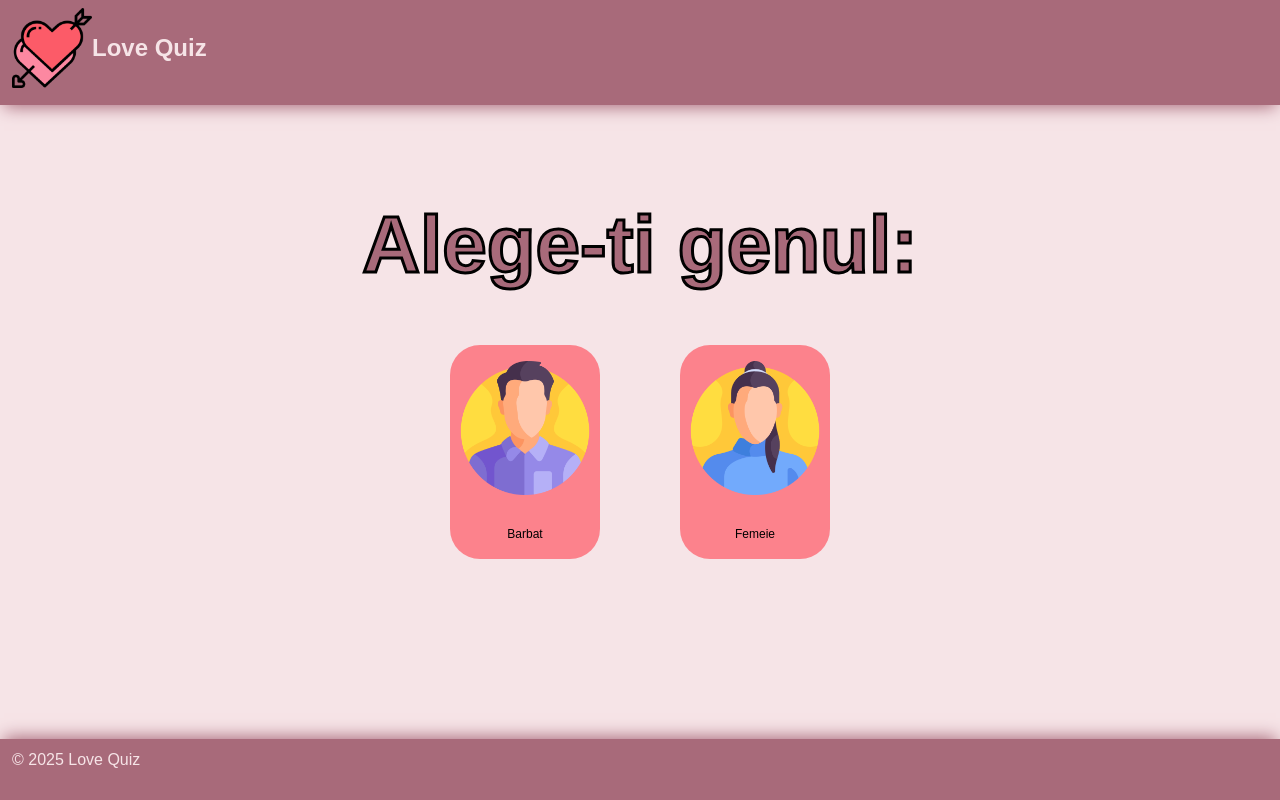
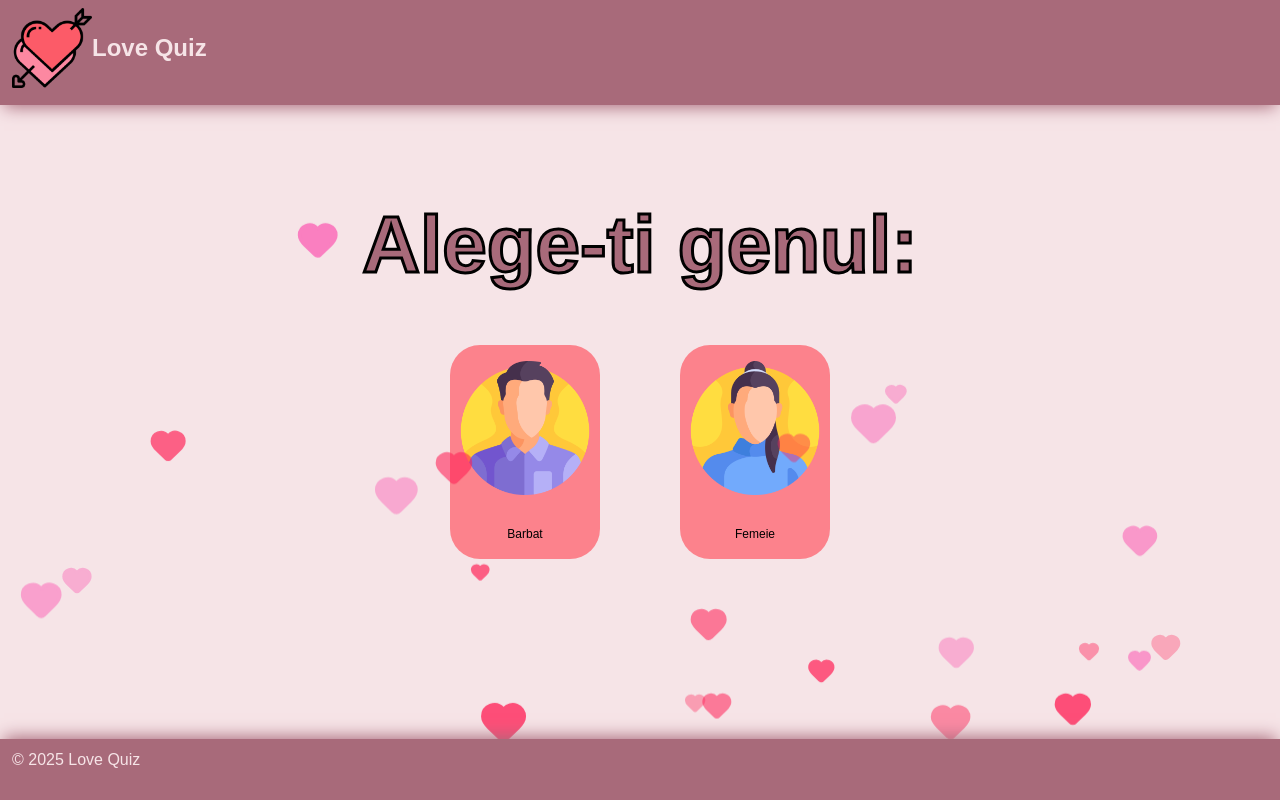
Before and after one commit to CosminCAS123/LoveQuiz, a React (Vite) app in the folder lovequiz.client/: page /gender in a window 1280 px wide. Built offline with nearby package versions, Linux system fonts and the light colour scheme.

Commit message:
female page, animations, floating hearts

```diff
--- a/lovequiz.client/package.json
+++ b/lovequiz.client/package.json
@@ -10,9 +10,14 @@
     "preview": "vite preview"
   },
   "dependencies": {
+    "@heroicons/react": "^2.2.0",
     "@tailwindcss/vite": "^4.1.11",
+    "framer-motion": "^12.20.5",
+    "lucide-react": "^0.525.0",
     "react": "^19.1.0",
     "react-dom": "^19.1.0",
+    "react-icons": "^5.5.0",
+    "react-intersection-observer": "^9.16.0",
     "react-router-dom": "^6.30.1"
   },
   "devDependencies": {
--- a/lovequiz.client/src/App.jsx
+++ b/lovequiz.client/src/App.jsx
@@ -4,6 +4,7 @@ import Header from './Header.jsx'
 import MainBlock from './Landing_page.jsx';
 import Footer from './Footer.jsx';
 import './tailwind.css';
+import FloatingHearts from './FloatingHeats.jsx';
 
 function App() {
     const handleClick = () => {
@@ -12,6 +13,7 @@ function App() {
 
     return (
       <>
+      <FloatingHearts />
         <div className="header-wrapper wrapper">
           <Header />
         </div>
--- /dev/null
+++ b/lovequiz.client/src/FloatingHeats.jsx
@@ -0,0 +1,59 @@
+import React, { useRef } from "react";
+import { Heart } from "lucide-react";
+
+// How many hearts? Crank it up or down.
+const NUMBER_OF_HEARTS = 25;
+
+/**
+ * FloatingHearts (scroll-proof)
+ * ---------------------------------------------------------------
+ * A fixed, full-viewport layer that continuously floats hearts
+ * upward.  Because the layer itself never translates with page
+ * scroll, the animation feels independent of user scrolling.
+ *
+ * - `pointer-events-none` keeps it non-interactive.
+ * - `fixed inset-0` ties it to the viewport so hearts don't budge
+ *   when the document scrolls.
+ */
+export default function FloatingHearts() {
+  /* Create a one-time randomised list of heart props */
+  const hearts = useRef(
+    Array.from({ length: NUMBER_OF_HEARTS }, (_, id) => ({
+      id,
+      left: Math.random() * 100,        // 0–100 % across viewport
+      size: 18 + Math.random() * 34,    // 18–52 px
+      delay: Math.random() * 5,         // 0–5 s stagger
+      duration: 8 + Math.random() * 12, // 8–20 s per loop
+      opacity: 0.3 + Math.random() * 0.5,
+      hue: Math.random() < 0.5 ? "text-pink-400" : "text-rose-500",
+    }))
+  ).current;
+
+  return (
+    <div className="pointer-events-none fixed inset-0 z-20 overflow-hidden">
+      {hearts.map((h) => (
+        <Heart
+          key={h.id}
+          className={`absolute ${h.hue}`}
+          style={{
+            left: `${h.left}%`,
+            bottom: `-${h.size}px`,
+            width: h.size,
+            height: h.size,
+            opacity: h.opacity,
+            animation: `floatUp ${h.duration}s linear ${h.delay}s infinite`,
+          }}
+          fill="currentColor"
+        />
+      ))}
+
+      {/* keyframes inline so the component is  drop-in-ready */}
+      <style>{`
+        @keyframes floatUp {
+          0%   { transform: translateY(0); }
+          100% { transform: translateY(-120vh); }
+        }
+      `}</style>
+    </div>
+  );
+}
--- a/lovequiz.client/src/GenderBlock.scss
+++ b/lovequiz.client/src/GenderBlock.scss
@@ -70,3 +70,15 @@
         }
     }
 }
+
+.quiz-wrapper {
+    color: #A86A7A;
+}
+
+.text-color-primary {
+    color: #b17987;
+}
+
+.bg-color-primary {
+    background-color: #F6E4E7;
+}
--- a/lovequiz.client/src/GenderPage.jsx
+++ b/lovequiz.client/src/GenderPage.jsx
@@ -4,31 +4,35 @@ import './GenderBlock.scss';
 import Header from './Header.jsx'
 import Footer from './Footer.jsx'
 import './tailwind.css';
+import { useNavigate } from 'react-router-dom';
+import { useEffect, useState } from 'react';
+import { useInView } from 'react-intersection-observer';
+import { useRef } from 'react';
+import FloatingHearts from './FloatingHeats.jsx';
 
 function GenderBlock() {
-    const handleClick = () => {
-        alert('Salut! Ai apasat butonul 🚀');
-    };
+    const navigate = useNavigate();
 
     return (
       <>
+      <FloatingHearts />
         <div className="header-wrapper wrapper">
           <Header />
         </div>
 
         <div className="gender-block-wrapper wrapper ccontainer">
             <div className="gender-block flex">
-                <div className="gender-block__title animate-fade-in">
+                <div className="gender-block__title animate-fade-in z-10">
                     Alege-ti genul:
                 </div>
 
-                <div className="gender-block__genders animate-grow">
+                <div className="gender-block__genders animate-grow z-10">
                     <button className="gender-block__genders-box">
                         <img src="../assets/man-3.png" className="gender-block__genders--male-image"/>
 
                         <span className="gender-block__genders--male-text">Barbat</span>
                     </button>
-                    <button className="gender-block__genders-box">
+                    <button className="gender-block__genders-box" onClick={() => navigate('female')}>
                         <img src="../assets/woman-2.png" className="gender-block__genders--female-image"/>
 
                         <span className="gender-block__genders--female-text">Femeie</span>
@@ -44,4 +48,69 @@ function GenderBlock() {
     );
 }
 
+export function FemaleBlock() {
+
+  const quizRef = useRef(null);
+  const [questions, setQuestions] = useState([]);
+  const [error,     setError]     = useState(null);
+
+  useEffect(() => {
+    fetch('http://localhost:5023/api/quiz/questions?gender=female')
+      .then(r => {
+        if (!r.ok) throw new Error('HTTP ' + r.status);
+        return r.json();
+      })
+      .then(setQuestions)
+      .catch(setError);
+  }, []);
+
+  const [ref1, inView1] = useInView({ triggerOnce: true, threshold: 0.3 });
+  const [ref2, inView2] = useInView({ triggerOnce: true, threshold: 0.3 });
+
+  return(
+
+    <>
+    <FloatingHearts />
+    <div className="header-wrapper wrapper">
+      <Header />
+    </div>
+
+    <div class = "flex bg-color-primary">
+
+      <div className="quiz-wrapper gender-block-wrapper pl-12 relative" ref={quizRef}>
+        {error && <p className="error">Nu se poate încărca întrebarea.</p>}
+
+        {!error && questions.length === 0 && <p>Se încarcă…</p>}
+
+        {questions.map((q, idx) => (
+          <div key={idx} className="mb-20 z-10 w-fit">
+            <div className="question font-extrabold text-2xl">{q.question}</div>
+            <ul className="answers space-y-4">
+              {q.answers.map((ans, i) => (
+                <li className="mb-2" key={i}>
+                  <label className="text-color-primary flex items-start gap-3 cursor-pointer text-lg">
+                    <input type="radio" name={`q${q.id}`} value={i} className="text-color-primary mt-1 h-5 w-5" />
+                    {ans.answer}
+                  </label>
+                </li>
+              ))}
+            </ul>
+          </div>
+        ))}
+      </div>
+
+      {/* <div className="fixed bottom-0 right-0">
+        <div className="animate-up-left-scroll-root bg-red-600">.</div>
+      </div> */}
+    </div>
+
+    <div className="footer-wrapper">
+      <Footer />
+    </div>
+
+    </>
+
+  );
+}
+
 export default GenderBlock;
--- a/lovequiz.client/src/main.jsx
+++ b/lovequiz.client/src/main.jsx
@@ -4,6 +4,7 @@ import { BrowserRouter, Routes, Route } from 'react-router-dom';
 import './index.css'
 import App from './App.jsx'
 import GenderBlock from './GenderPage.jsx'
+import {FemaleBlock} from './GenderPage.jsx'
 
 createRoot(document.getElementById('root')).render(
   <StrictMode>
@@ -11,6 +12,8 @@ createRoot(document.getElementById('root')).render(
       <Routes>
         <Route path="/"       element={<App />} />
         <Route path="/gender" element={<GenderBlock />} />
+        <Route path="/gender/female" element={<FemaleBlock />} />
+        <Route path="/gender/male" element={<FemaleBlock />} />
       </Routes>
     </BrowserRouter>
   </StrictMode>
--- a/lovequiz.client/src/tailwind.css
+++ b/lovequiz.client/src/tailwind.css
@@ -16,6 +16,41 @@
     .animate-slide-up {
       animation: slide-up 0.6s ease-out forwards;
     }
+
+    @keyframes up-and-left {
+      0% {
+        transform: translate(0, 0);
+        opacity: 1;
+      }
+
+      25% {
+        transform: translate(-20vw, -40vh); /* up and to the left */
+        opacity: 0.8;
+      }
+
+      50% {
+        transform: translate(-40vw, -30vh);     /* more to the left */
+        opacity: 0.6;
+      }
+
+      75% {
+        transform: translate(-60vw, -40vh);  /* down and left */
+        opacity: 0.8;
+      }
+
+      100% {
+        transform: translate(-80vw, -60vh);         /* back to start */
+        opacity: 1;
+      }
+    }
+
+    /* scroll linked to the *viewport* scroll */
+    .animate-up-left-scroll-root {
+      animation: up-and-left linear both;
+      animation-timeline: scroll();          /* ← root timeline is shipped */
+      animation-range: 0% 100%;              /* whole page scroll */
+    }
+
 
     @keyframes slide-down {
         0% {
```
Also changed, not shown: lovequiz.client/src/Landing_page.jsx (+5 -44 lines), 1 other file (tests, documents, lock files or other folders).
